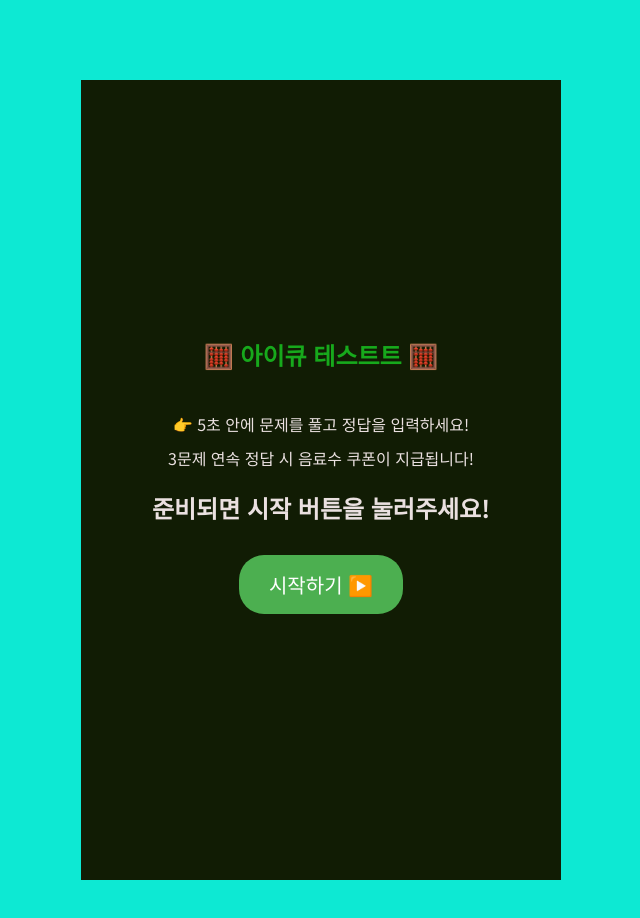
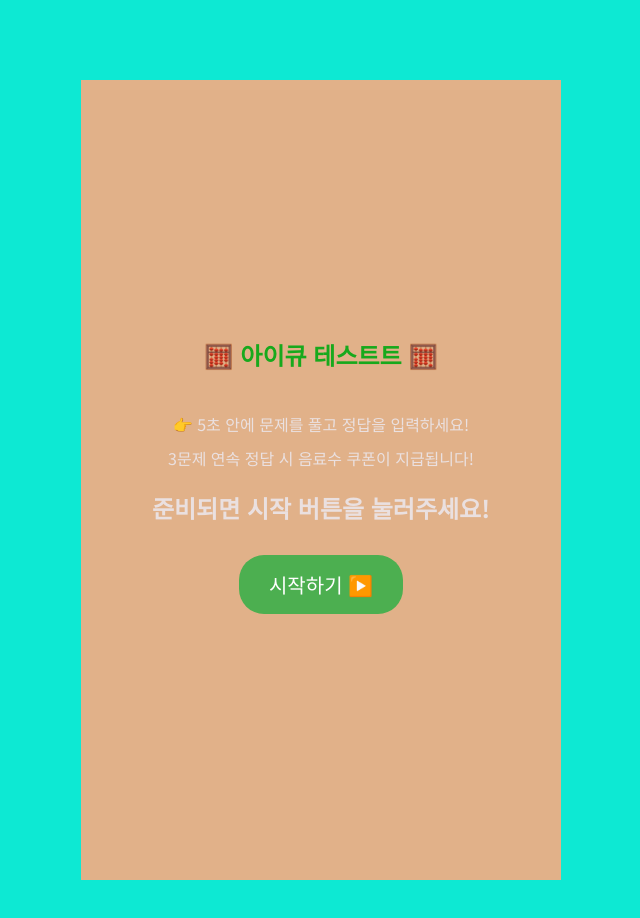
Before and after one commit to kimx1890/Quickcounting, a plain HTML site: page index.html in a window 1280 px wide. Shown: the whole page, without its empty margins (319-959 px from the left). Drawn offline with Linux system fonts and the light colour scheme.

```diff
--- a/styles.css
+++ b/styles.css
@@ -31,7 +31,7 @@
     top: 0;
     left: 0;
     padding: 20px;
-    background: rgb(17, 28, 4);
+    background: rgb(225, 177, 137);
     text-align: center;
 }
 
```
